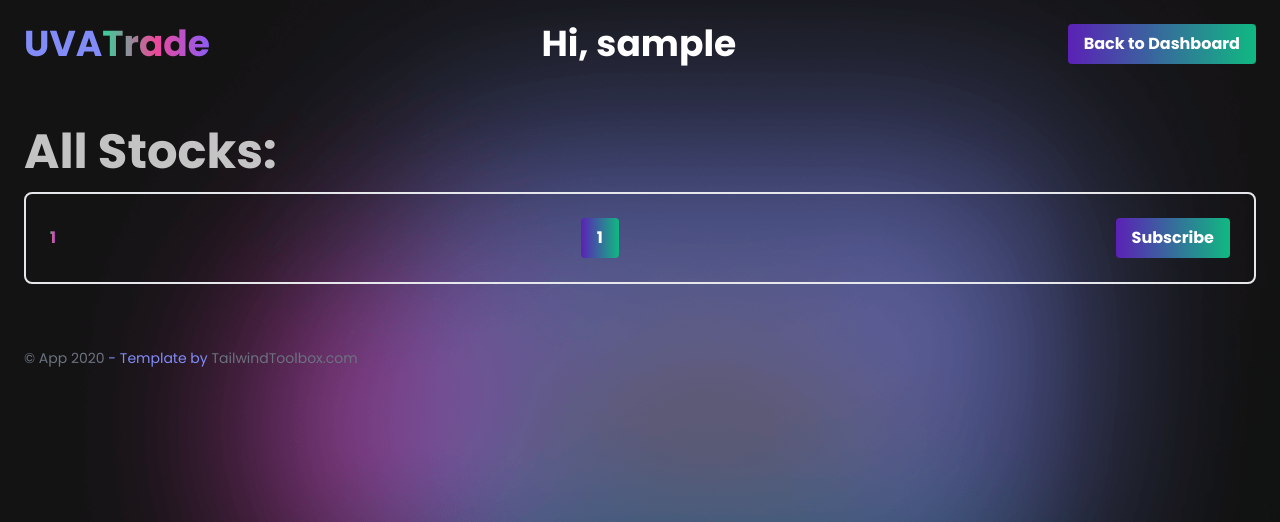
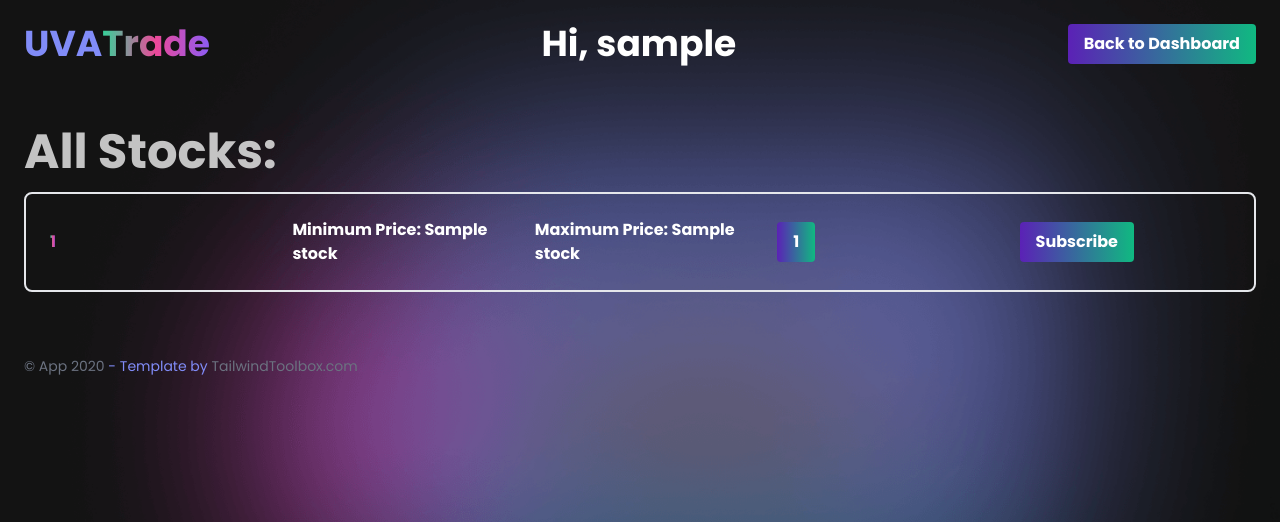
Before and after one commit to bryan-eastwood/cs4750-stock-app, a Flask app: template templates/allstocks.html in a window 1280 px wide. Shown: the top 522 px of the page. Run offline with Flask 2, Linux system fonts and the light colour scheme; the template is opened without the code that fills it: most values are stand-ins (such as "Sample title", 1, 10 or a date in 2020); some libraries are stand-ins or nearby versions.

Commit message:
minimum/maximum kinda works, subscribe not yet

```diff
--- a/main.py
+++ b/main.py
@@ -90,7 +90,7 @@ def dashboard():
 @app.route('/allstocks', methods = ['POST', 'GET'])
 def allstocks():
   username = request.cookies.get("userID")
-  cursor.execute("SELECT DISTINCT ticker FROM price_data;")
+  cursor.execute("SELECT max(ticker) AS ticker, ROUND(min(price), 2), ROUND(max(price), 2), max(datetime) FROM price_data GROUP BY ticker;")
   allstocks = []
   for x in cursor:
       allstocks.append(x)
--- a/templates/allstocks.html
+++ b/templates/allstocks.html
@@ -50,20 +50,28 @@
             <tbody>
               {% for stock in allstocks %}
               <tr>
-                <td class="font-extrabold p-4 w-1/2"><span class="bg-clip-text text-transparent bg-gradient-to-r from-green-400 via-pink-500 to-purple-500">
+                <td class="font-extrabold p-4 w-1/5"><span class="bg-clip-text text-transparent bg-gradient-to-r from-green-400 via-pink-500 to-purple-500">
                     {{ stock[0] }}
-                  </span></td>
-
-                <td class="p-4 w-2/3">
+                  </span>
+                </td>
+                <td class="font-extrabold p-4 w-1/5"><span class="bg-clip-text text-white">
+                    Minimum Price: {{ stock[1] }}
+                  </span>
+                </td>
+                <td class="font-extrabold p-4 w-1/5"><span class="bg-clip-text text-white">
+                    Maximum Price: {{ stock[2] }}
+                  </span>
+                </td>
+                <td class="p-4 w-1/5">
                     <form action="/chart" method="get">
                         <input class="bg-gradient-to-r from-purple-800 to-green-500 hover:from-pink-500 hover:to-green-500 text-white font-bold py-2 px-4 rounded focus:ring transform transition hover:scale-105 duration-300 ease-in-out"
                          type="submit" value= {{stock[0]}} id="ticker" name="ticker">
                       </form>
                 </td>
-                <td class="p-4 w-2/3">
-                    <form method="get">
+                <td class="p-4 w-1/5">
+                    <form action="/allstocks" method="get">
                         <input class="bg-gradient-to-r from-purple-800 to-green-500 hover:from-pink-500 hover:to-green-500 text-white font-bold py-2 px-4 rounded focus:ring transform transition hover:scale-105 duration-300 ease-in-out"
-                         type="submit" value= Subscribe id="subscribe" name="subscribe">
+                         type="submit" value= Subscribe id="subscribe" name="subscribe" onclick="alert('Subscribed.')">
                       </form>
                 </td>
               </tr>
```
